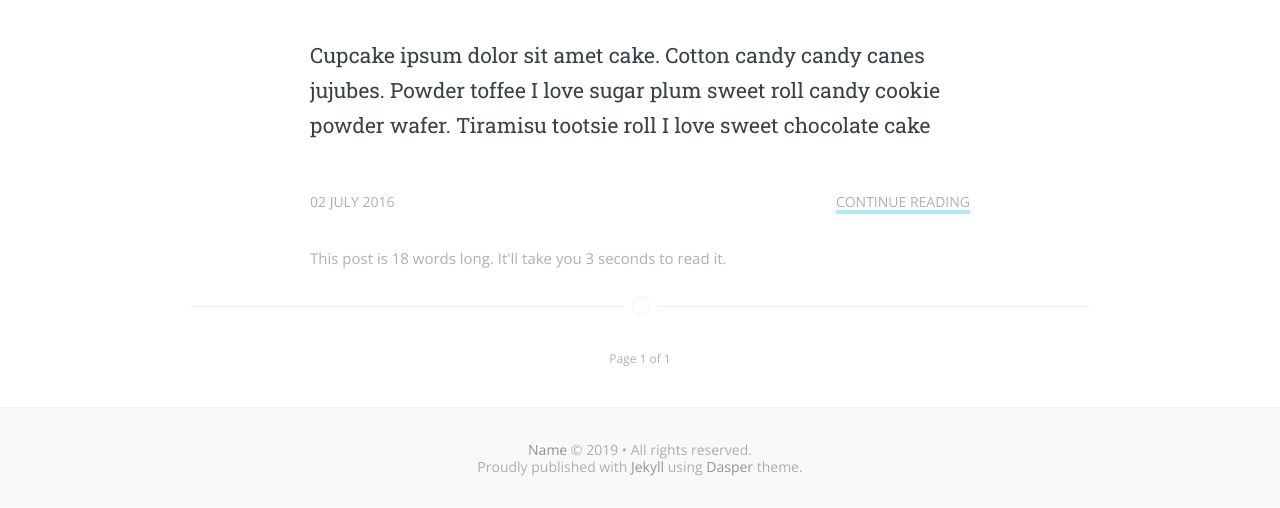
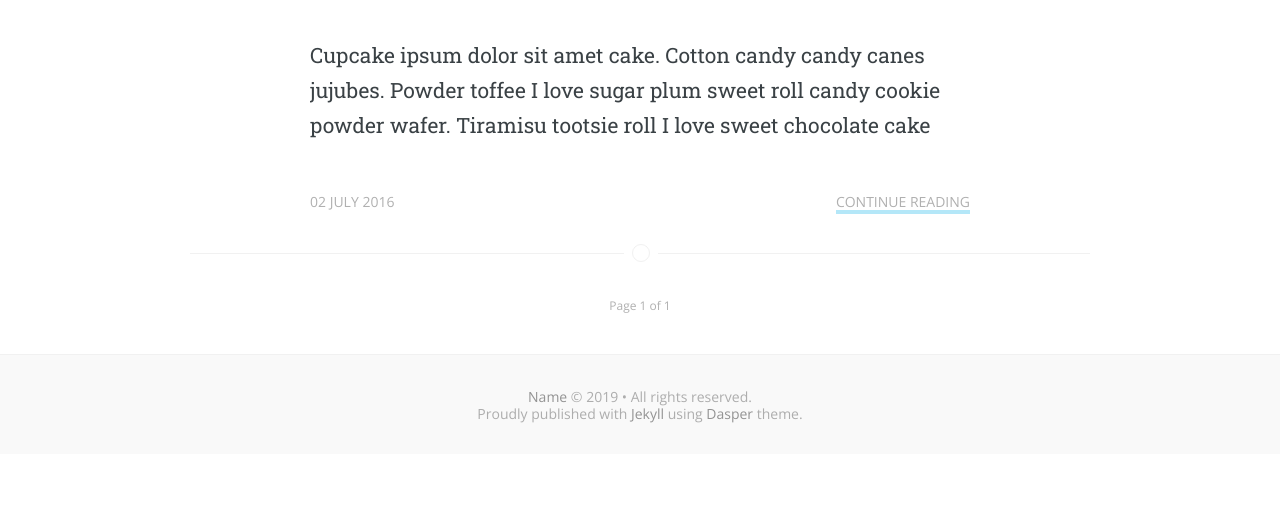
Before and after one commit to TheRobotCarlson/BarrelTracker, a Jekyll site: the page built from index.html, in a window 1280 px wide. Shown: the part 678-1186 px from the top of the page. Built offline with Jekyll 4.4.1, drawn with Linux system fonts in a browser that asks for light colours; some web fonts are replaced; the list of posts is cut into pages by our own code; after the commit the page ends 1133 px from its top, so only the background shows below that.

Commit message:
updated word count

```diff
--- a/_layouts/article.html
+++ b/_layouts/article.html
@@ -35,6 +35,7 @@
 
   <!-- Article description -->
   <section>{{ page.content }}</section>
+	<p>This post is {{ content | count_words }} words long. It'll take you {{ content | count_seconds }} seconds to read it.</p>
 
 </article><!-- article -->
 
--- a/index.html
+++ b/index.html
@@ -58,7 +58,6 @@
         {% else %}
           {{ post.date | date_to_long_string | upcase }}
         {% endif %}
-		<p>This post is {{ content | count_words }} words long. It'll take you {{ content | count_seconds }} seconds to read it.</p>
       </span>
 
       <!-- Article continue reading button -->
```
